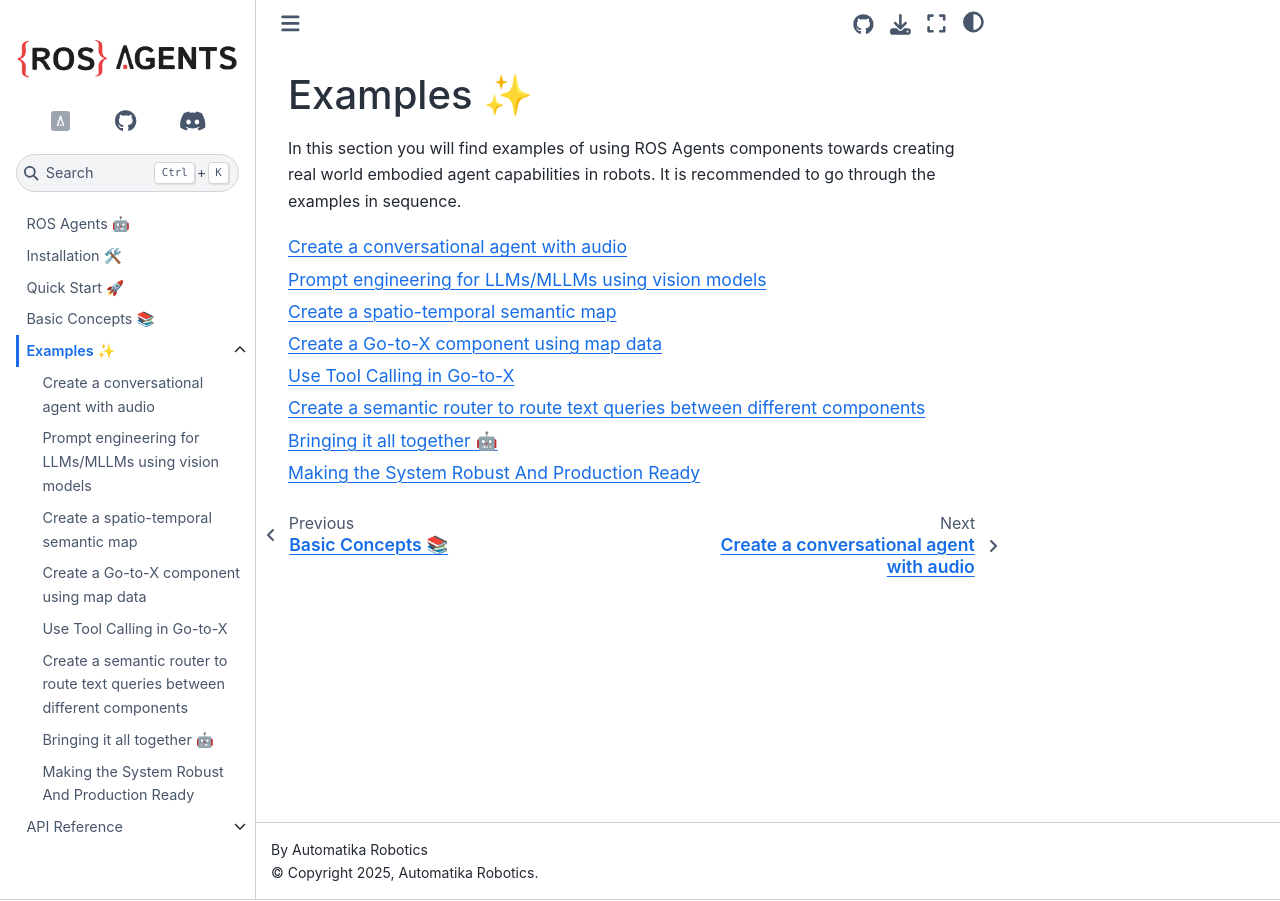
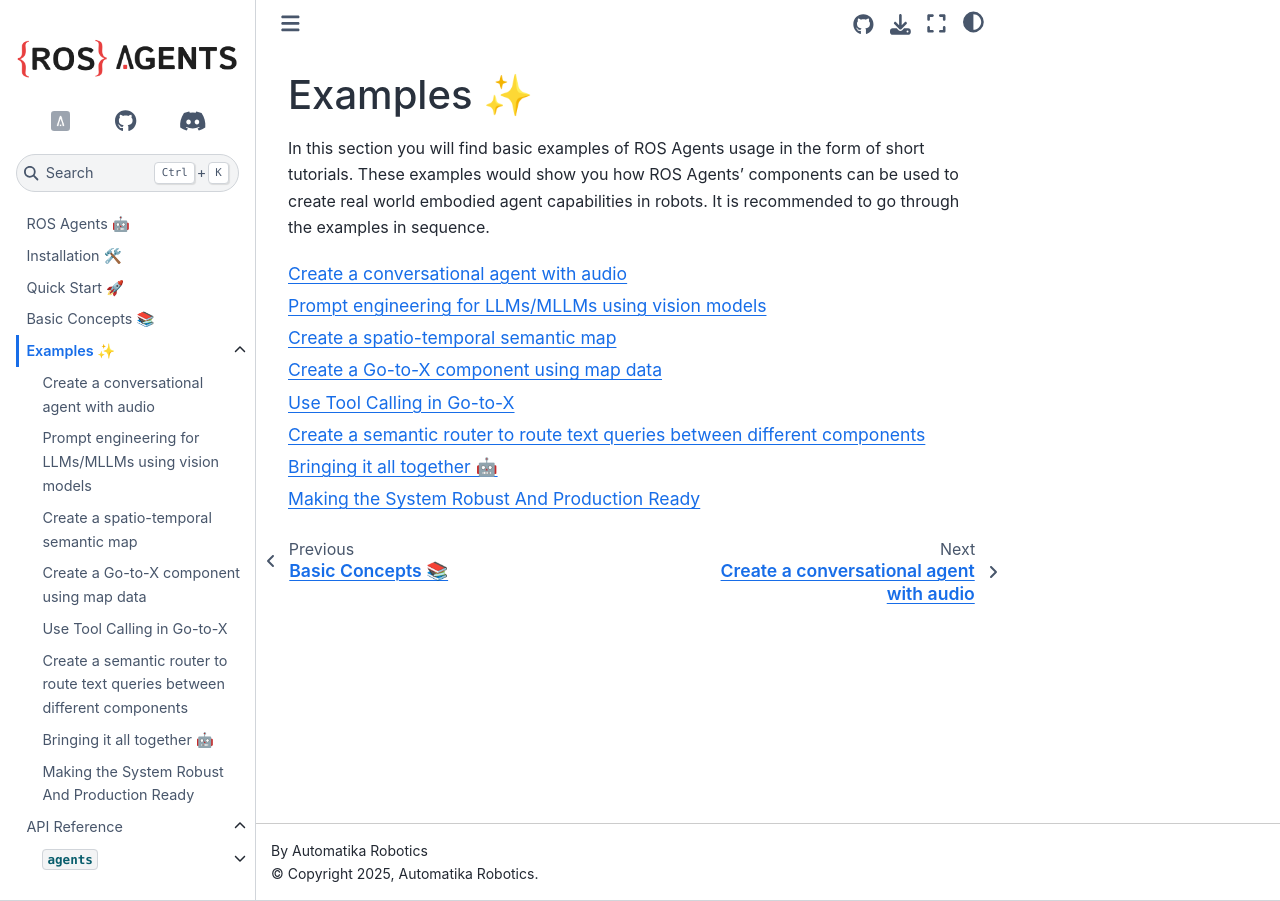
Before and after one commit to automatika-robotics/ros-agents, a Sphinx documentation site: the page built from docs/examples/index.md, in a window 1280 px wide. Built offline with Sphinx 7.4.7 and the Sphinx Book theme 1.1.4, drawn with Linux system fonts in a browser that asks for light colours.

Commit message:
(docs) Unrolls sidebar by default

````diff
--- a/docs/conf.py
+++ b/docs/conf.py
@@ -106,4 +106,5 @@ html_theme_options = {
     "use_source_button": True,
     "use_issues_button": True,
     "use_edit_page_button": True,
+    "show_navbar_depth": 2,
 }
--- a/docs/examples/index.md
+++ b/docs/examples/index.md
@@ -1,6 +1,6 @@
 # Examples ✨
 
-In this section you will find examples of using ROS Agents components towards creating real world embodied agent capabilities in robots. It is recommended to go through the examples in sequence.
+In this section you will find basic examples of ROS Agents usage in the form of short tutorials. These examples would show you how ROS Agents' components can be used to create real world embodied agent capabilities in robots. It is recommended to go through the examples in sequence.
 
 ```{toctree}
 :maxdepth: 1
````
Also changed, not shown: docs/index.md (+1 -1 lines).
